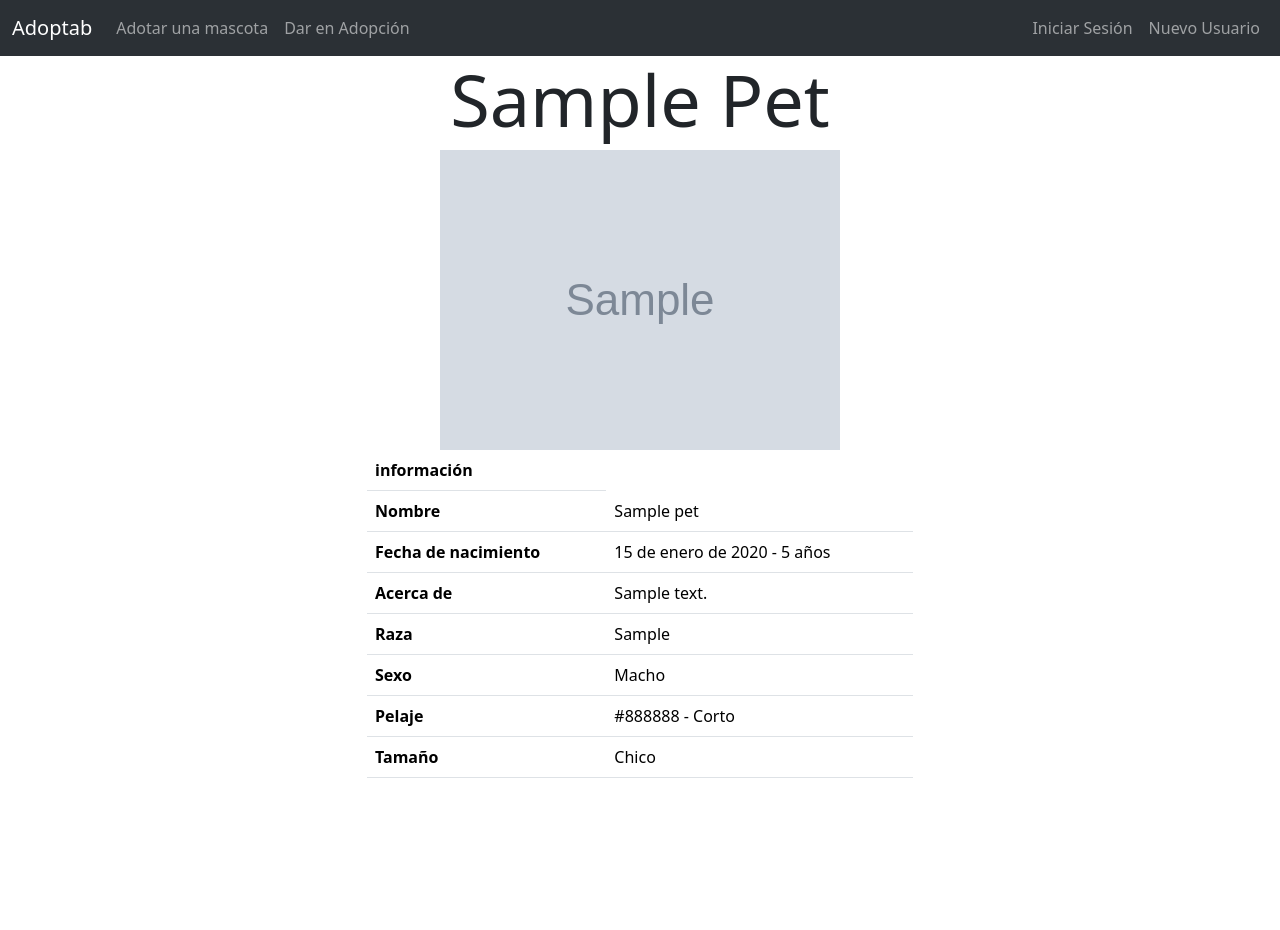
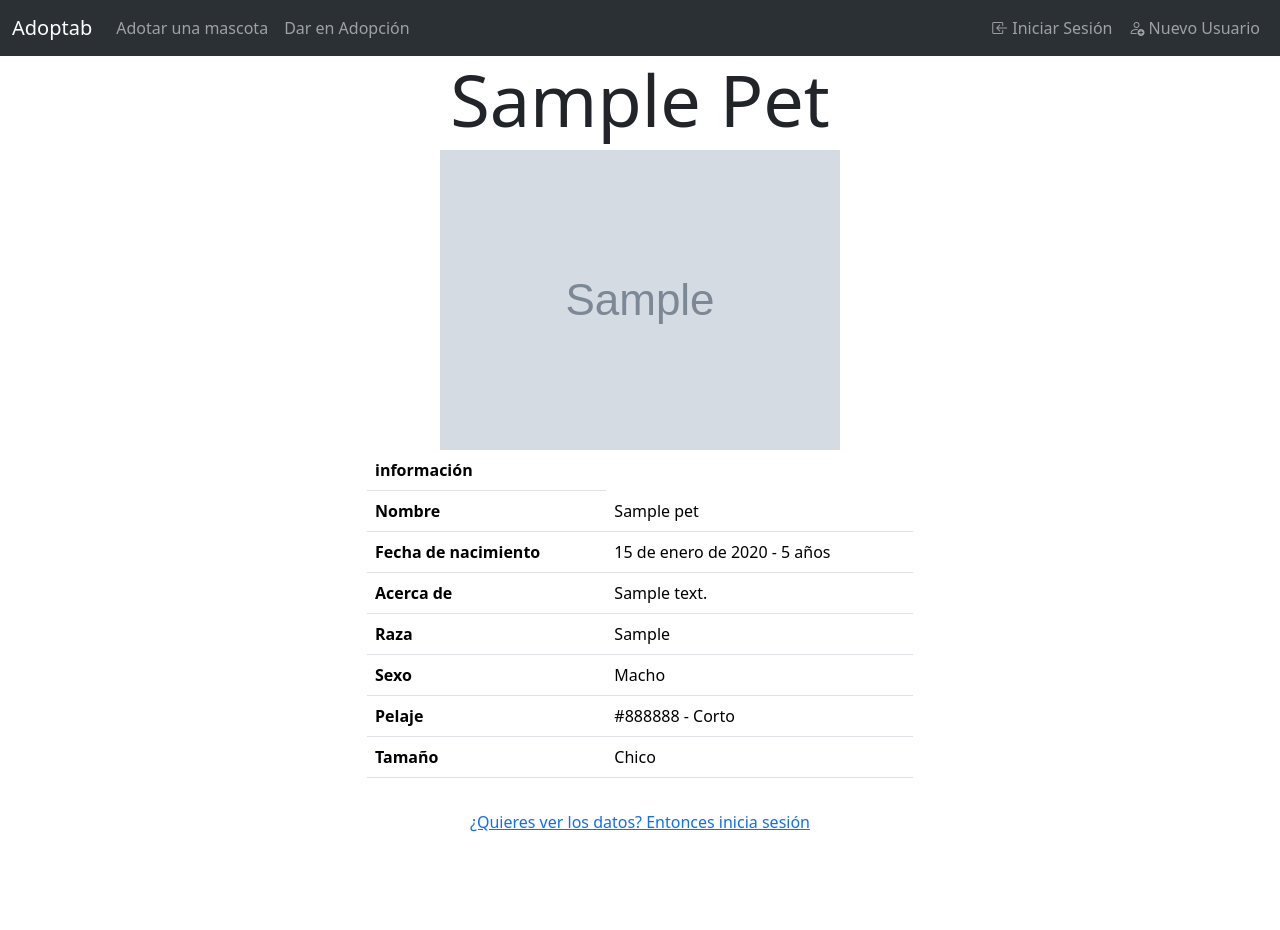
Before and after one commit to NoMeLlamoDante/adoptab, a Django app: page /pets/detail/1 in a window 1280 px wide. Before the commit the page ends 778 px from the top, so only its background shows below. Run offline with Django 5.2, Linux system fonts and the light colour scheme; tables that the repository leaves empty hold one stand-in row (values such as "Sample post"); grey boxes marked "Sample" are stand-in pictures; parts of the project's set-up code (start-up, migrations or seed data) failed here and were passed over; some libraries are stand-ins or nearby versions.

Commit message:
fix: - add mail button - add phone whatsapp - add link to register in login - add link to login in register

```diff
--- a/templates/common/navbar.html
+++ b/templates/common/navbar.html
@@ -17,15 +17,24 @@
       <ul class="navbar-nav ms-auto mb-2 mb-lg-0">
         {% if user.is_authenticated %}
           <li>
-            <a class="nav-link ms-auto" href="{% url 'users:logout' %}">Cerrar Sesión</a>
+            <a class="nav-link ms-auto" href="{% url 'users:logout' %}">
+              <i class="bi bi-box-arrow-right"></i>
+              Cerrar Sesión
+            </a>
           </li>
         {% else %}
           <li>
-            <a class="nav-link" href="{% url 'users:login' %}">Iniciar Sesión</a>
+            <a class="nav-link" href="{% url 'users:login' %}">
+              <i class="bi bi-box-arrow-in-left"></i>
+              Iniciar Sesión
+            </a>
           </li>
 
           <li>
-            <a class="nav-link" href="{% url 'users:register' %}">Nuevo Usuario</a>
+            <a class="nav-link" href="{% url 'users:register' %}">
+              <i class="bi bi-person-add"></i>
+              Nuevo Usuario
+            </a>
           </li>
         {% endif %}
       </ul>
--- a/templates/pets/detail_pet.html
+++ b/templates/pets/detail_pet.html
@@ -93,10 +93,50 @@
             </table>
           </div>
         </div>
+        <div class="row justify-content-center">
+          {% if user.is_authenticated %}
+            {% if pet.owner.profile.phone %}
+              <div class="col col-auto">
+                <a href="https://wa.me/{{ pet.owner.profile.phone }}" target="_blank" class="btn btn-success">
+                  <i class="bi bi-whatsapp"></i>
+                  Enviar Whataapp
+                </a>
+              </div>
+            {% endif %}
+
+            {% if pet.owner.email %}
+              <div class="col col-auto mb-5">
+                <a href="mailto:{{ pet.owner.email }}" target="_blank" class="btn btn-primary">
+                  <i class="bi bi-envelope-at-fill"></i>
+                  Enviar correo
+                </a>
+              </div>
+            {% endif %}
+
+            {% if user.id == pet.owner.id %}
+              <div class="col col-auto">
+                <a href="{% url 'pets:update_pet' pet.id %}" class="btn btn-secondary">
+                  <i class="bi bi-pencil"></i>
+                  Editar
+                </a>
+              </div>
+
+              <div class="col col-auto">
+                <a href="{% url 'pets:delete_pet' pet.id %}" class="btn btn-danger">
+                  <i class="bi bi-eraser"></i>
+                  Borrar mascota
+                </a>
+              </div>
+            {% endif %}
+          {% else %}
+            <div class="col col-auto mb-5">
+              <div class="col mt-3 mb-5">
+                <a href="{% url 'users:login' %}" class="link-opacity-50-hover">¿Quieres ver los datos? Entonces inicia sesión</a>
+              </div>
+            </div>
+          {% endif %}
+        </div>
       </div>
-    </div>
-    <div class="row">
-      <div class="col"></div>
     </div>
   </div>
 {% endblock %}
--- a/templates/pets/index.html
+++ b/templates/pets/index.html
@@ -37,7 +37,10 @@
 
                 {% if user.is_authenticated and user.id == pet.owner.id %}
                   <div class="col col-auto">
-                    <a href="{% url 'pets:update_pet' pet.id %}" class="btn btn-secondary">Editar</a>
+                    <a href="{% url 'pets:update_pet' pet.id %}" class="btn btn-secondary">
+                      <i class="bi bi-pencil"></i>
+                      Editar
+                    </a>
                   </div>
                 {% endif %}
               </div>
--- a/templates/users/login.html
+++ b/templates/users/login.html
@@ -32,5 +32,10 @@
         </div>
       </div>
     </form>
+    <div class="row text-center justify-content-center">
+      <div class="col mt-3 mb-5">
+        <a href="{% url 'users:register' %}" class="link-opacity-50-hover">¿No tienes usuario? Registrate aquí</a>
+      </div>
+    </div>
   </div>
 {% endblock %}
--- a/templates/users/register.html
+++ b/templates/users/register.html
@@ -29,5 +29,10 @@
         </div>
       </div>
     </form>
+    <div class="row text-center justify-content-center">
+      <div class="col mt-3 mb-5">
+        <a href="{% url 'users:login' %}" class="link-opacity-50-hover">¿Ya eres usuario? Entonces inicia sesión</a>
+      </div>
+    </div>
   </div>
 {% endblock %}
```
